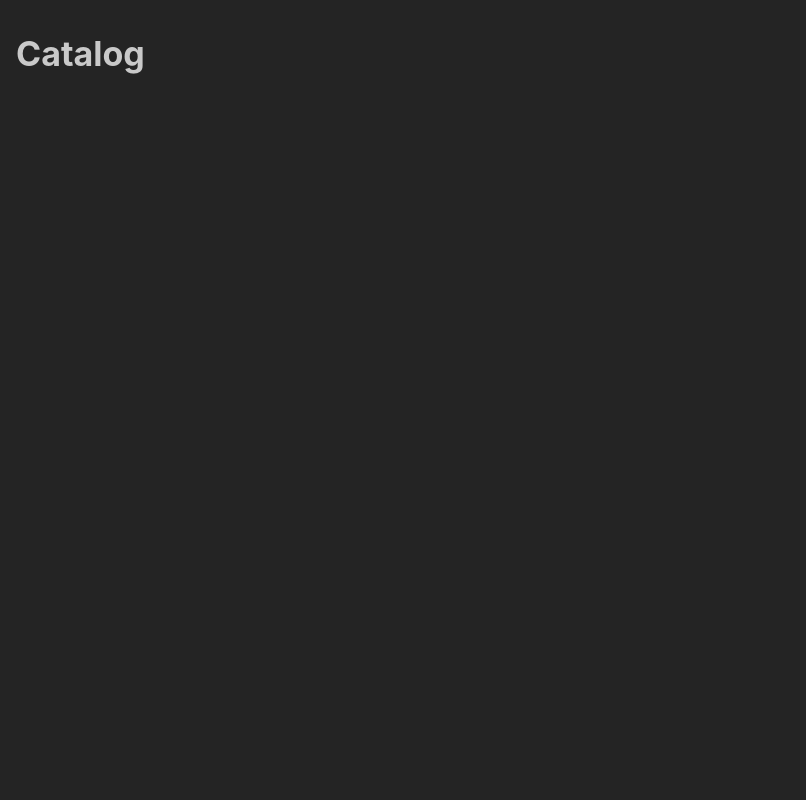
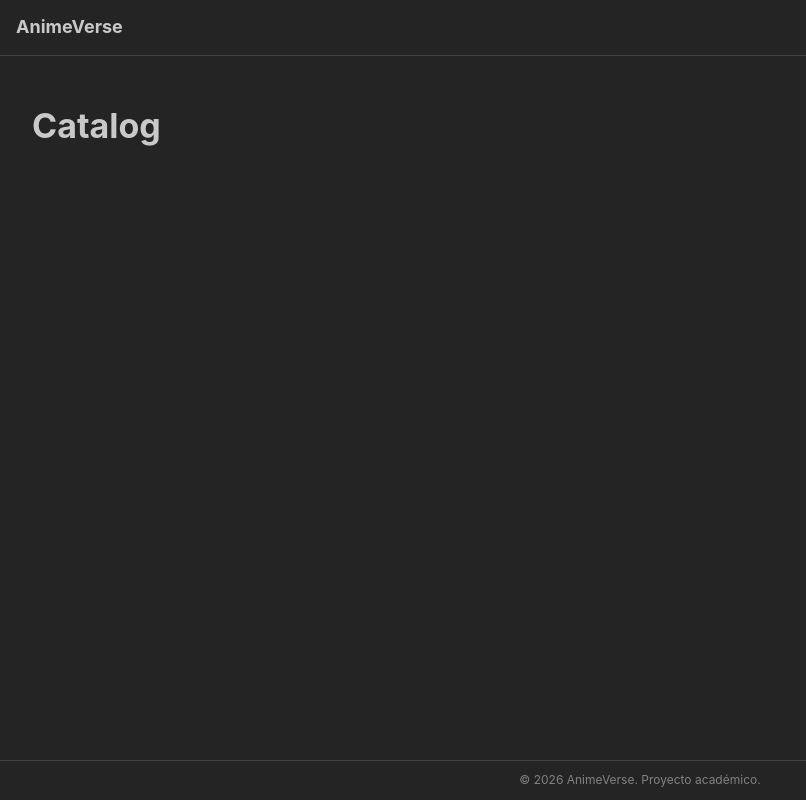
Before and after one commit to GeanfrancoGPD/AnimeGJ, a React (Vite) app in the folder frontend/: page / in a window 1280 px wide. Shown: the whole page, without its empty margins (0-806 px from the left). Built offline with nearby package versions, Linux system fonts and the light colour scheme.

Commit message:
feat: Add basic header/footer scaffold

```diff
--- a/frontend/src/App.tsx
+++ b/frontend/src/App.tsx
@@ -1,4 +1,5 @@
 import { Routes, Route, Navigate } from 'react-router-dom';
+import AppLayout from './components/layout/AppLayout';
 import Login from './pages/Login';
 import Register from './pages/Register';
 import Catalog from './pages/Catalog';
@@ -7,6 +8,7 @@ import AnimeDetail from './pages/AnimeDetail';
 
 function App() {
   return (
+    <AppLayout>
       <Routes>
         <Route path="/" element={<Catalog />} />
         <Route path="/login" element={<Login />} />
@@ -15,6 +17,7 @@ function App() {
         <Route path="/anime/:id" element={<AnimeDetail />} />
         <Route path="*" element={<Navigate to="/" replace />} />
       </Routes>
+    </AppLayout>
   );
 }
 
--- /dev/null
+++ b/frontend/src/components/layout/AppLayout.tsx
@@ -0,0 +1,31 @@
+import { AppShell, Group, Text } from '@mantine/core';
+
+interface AppLayoutProps {
+  children: React.ReactNode;
+}
+
+function AppLayout({ children }: AppLayoutProps) {
+  return (
+    <AppShell padding="md" header={{ height: 56 }} footer={{ height: 40 }}>
+      <AppShell.Header>
+        <Group h="100%" px="md">
+          <Text fw={700} size="lg">
+            AnimeVerse
+          </Text>
+        </Group>
+      </AppShell.Header>
+
+      <AppShell.Main>{children}</AppShell.Main>
+
+      <AppShell.Footer>
+        <Group h="100%" px="md" justify="center">
+          <Text size="xs" c="dimmed">
+            &copy; {new Date().getFullYear()} AnimeVerse. Proyecto académico.
+          </Text>
+        </Group>
+      </AppShell.Footer>
+    </AppShell>
+  );
+}
+
+export default AppLayout;
```
Also changed, not shown: frontend/src/App.css (added). Lines whose indentation alone changed are shown as unchanged.
